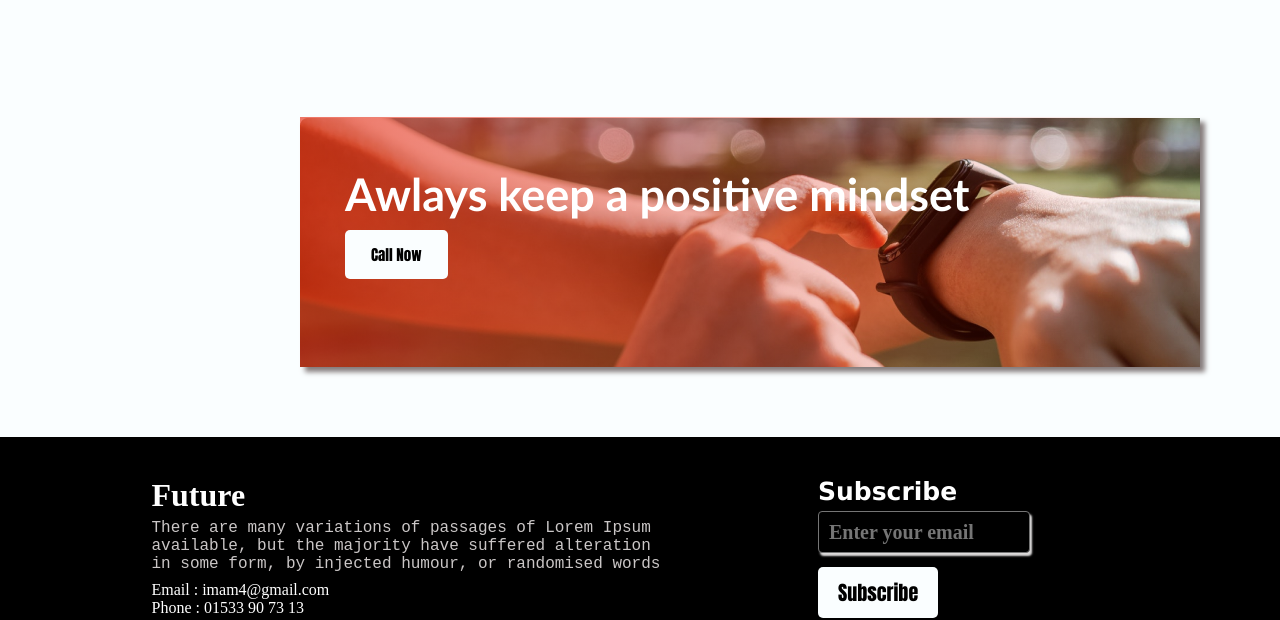
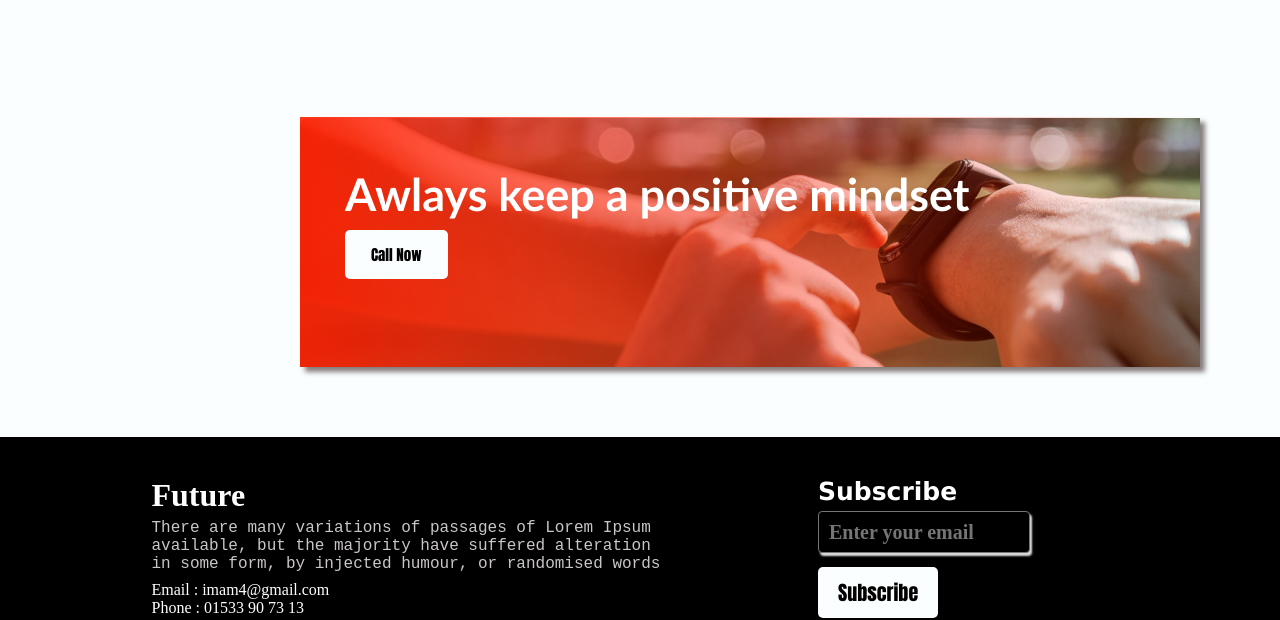
Before and after one commit to mdimamhosen/Assignment-1, a plain HTML site: page index.html in a window 1280 px wide. Shown: the part 1566-2186 px from the top of the page. Drawn offline with Linux system fonts and the light colour scheme.

Commit message:
final commit

```diff
--- a/styles/style.css
+++ b/styles/style.css
@@ -129,7 +129,7 @@ text-align: center;
   padding:70px 230px 70px 300px;
 }
 .div-5{
-  background-image:linear-gradient(to right, rgba(228, 27, 0, 0.6)
+  background-image:linear-gradient(to right, rgba(255, 30, 0, 0.9)
 
   , rgba(0,0,0, 0)), url(../images/watch.png);
   width: 900px;
```
